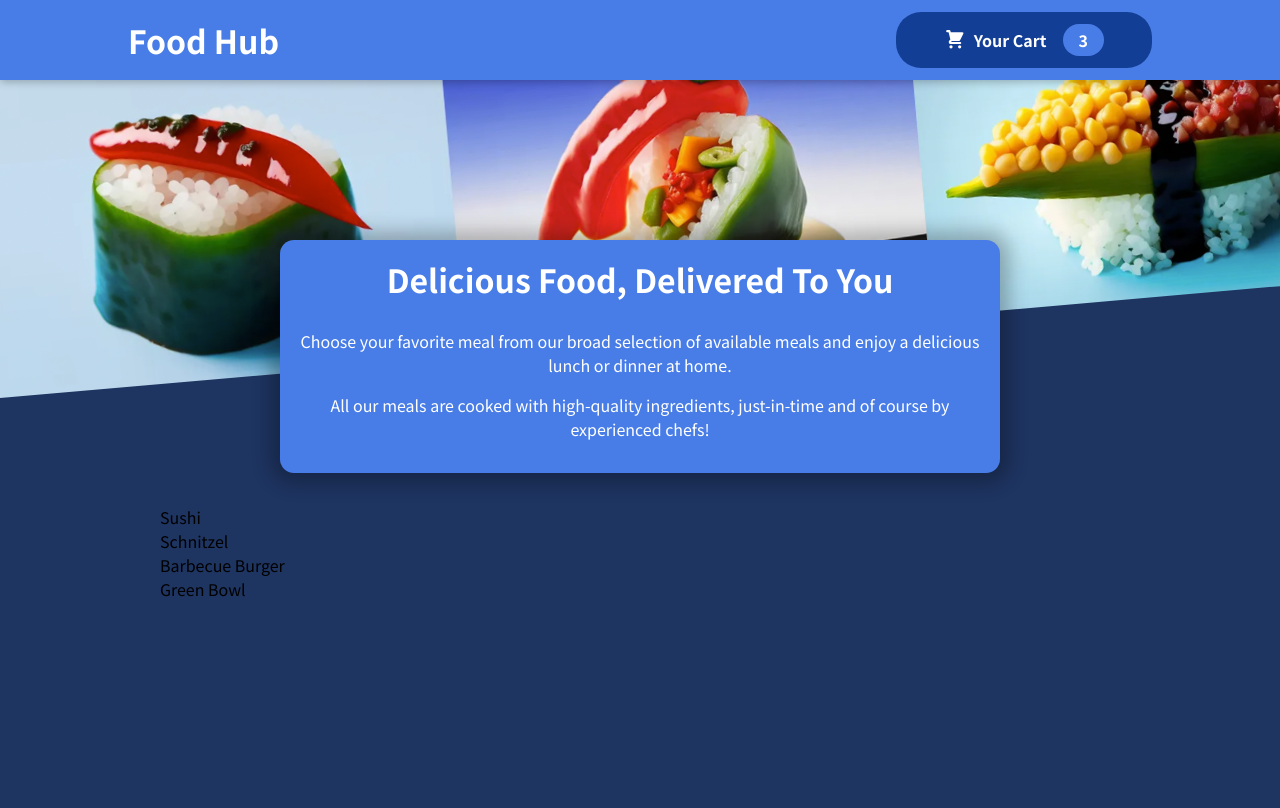
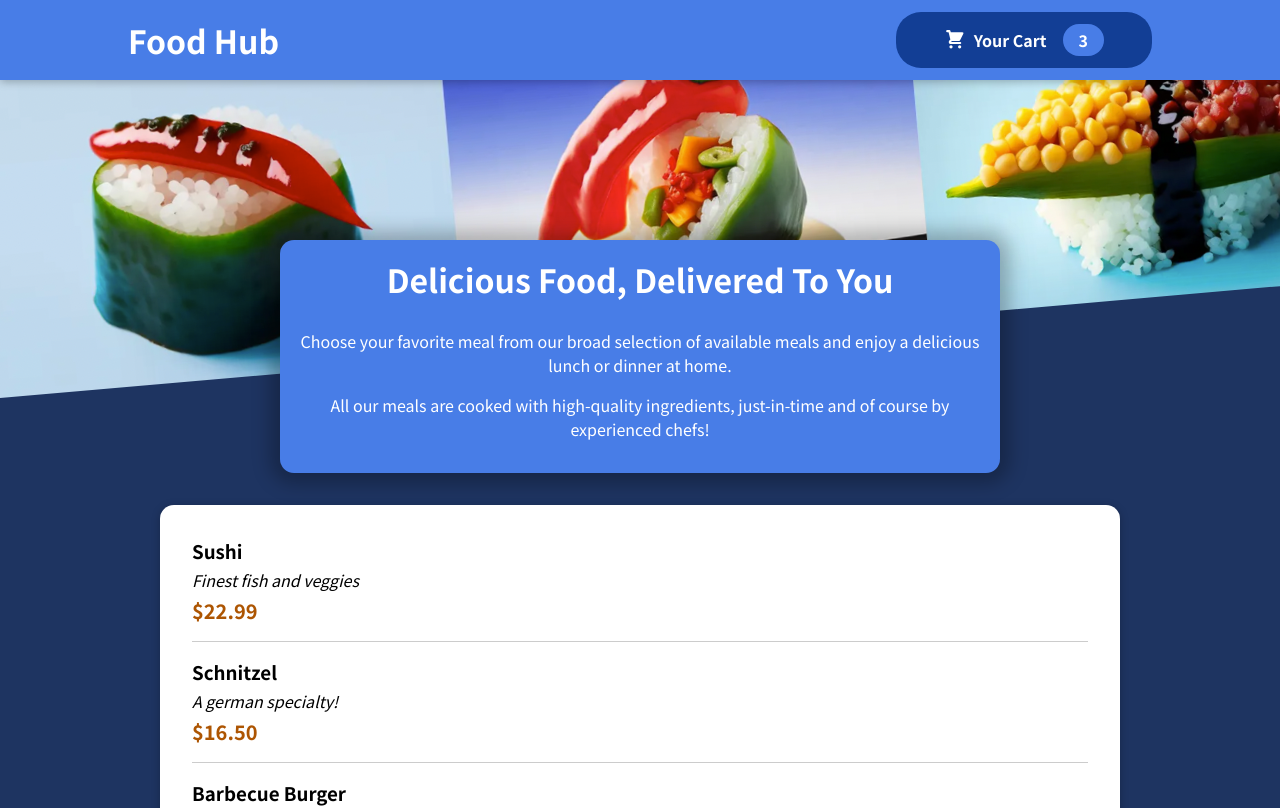
Before and after one commit to sabrina-martorelli/Food-Order-App, a JavaScript app: page / in a window 1280 px wide. Shown: the top 808 px of the page. Built offline with nearby package versions, Linux system fonts and the light colour scheme.

Commit message:
Adds MealItem  component

```diff
--- a/src/components/Meals/AvailableMeals.js
+++ b/src/components/Meals/AvailableMeals.js
@@ -1,4 +1,6 @@
 import classes from './AvailableMeals.module.css'
+import MealItem from './MealItem/MealItem';
+import Card from '../UI/Card';
 
 const DUMMY_MEALS = [
     {
@@ -29,13 +31,21 @@
 
 const AvailableMeals = () => {
 
-    const mealList = DUMMY_MEALS.map(meal => <li>{meal.name}</li>);
+    const mealList = DUMMY_MEALS.map(meal =>
+    < MealItem
+    key={meal.id}
+    name={meal.name}
+    description = {meal.description}
+    price = {meal.price}
+    />);
     return (
         <>
             <section className={classes.meals}>
+                <Card>
                 <ul>
                 {mealList}
                 </ul>
+                </Card>
             </section>
         </>
 
--- /dev/null
+++ b/src/components/Meals/MealItem/MealItem.js
@@ -0,0 +1,27 @@
+
+import classes from './MealItem.module.css'
+
+const MealItem = (props) => {
+
+    const price = `$${props.price.toFixed(2)}`
+    return (
+
+        <li className = {classes.meal}>
+
+            <div>
+                <h3>{props.name}</h3>
+                <div className = {classes.description}>{props.description}</div>
+                <div className = {classes.price}>{price}</div>
+            </div>
+
+            <div>
+
+            </div>
+        </li>
+
+
+
+    );
+}
+
+export default MealItem;
--- /dev/null
+++ b/src/components/Meals/MealItem/MealItem.module.css
@@ -0,0 +1,22 @@
+.meal {
+    display: flex;
+    justify-content: space-between;
+    margin: 1rem;
+    padding-bottom: 1rem;
+    border-bottom: 1px solid #ccc;
+  }
+
+  .meal h3 {
+    margin: 0 0 0.25rem 0;
+  }
+
+  .description {
+    font-style: italic;
+  }
+
+  .price {
+    margin-top: 0.25rem;
+    font-weight: bold;
+    color: #ad5502;
+    font-size: 1.25rem;
+  }
```
Also changed, not shown: src/components/Meals/MealItem/MealItemForm.js (added).
